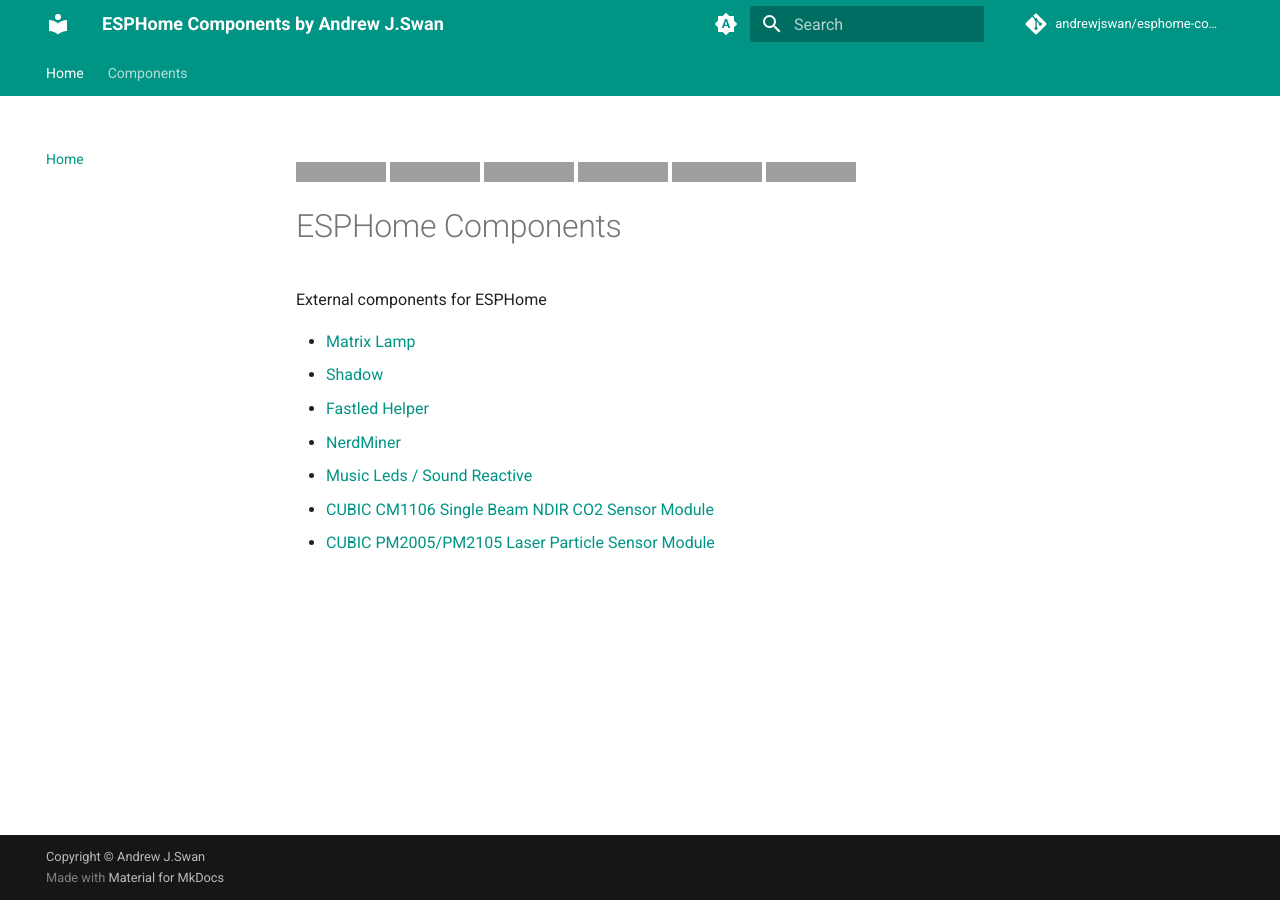
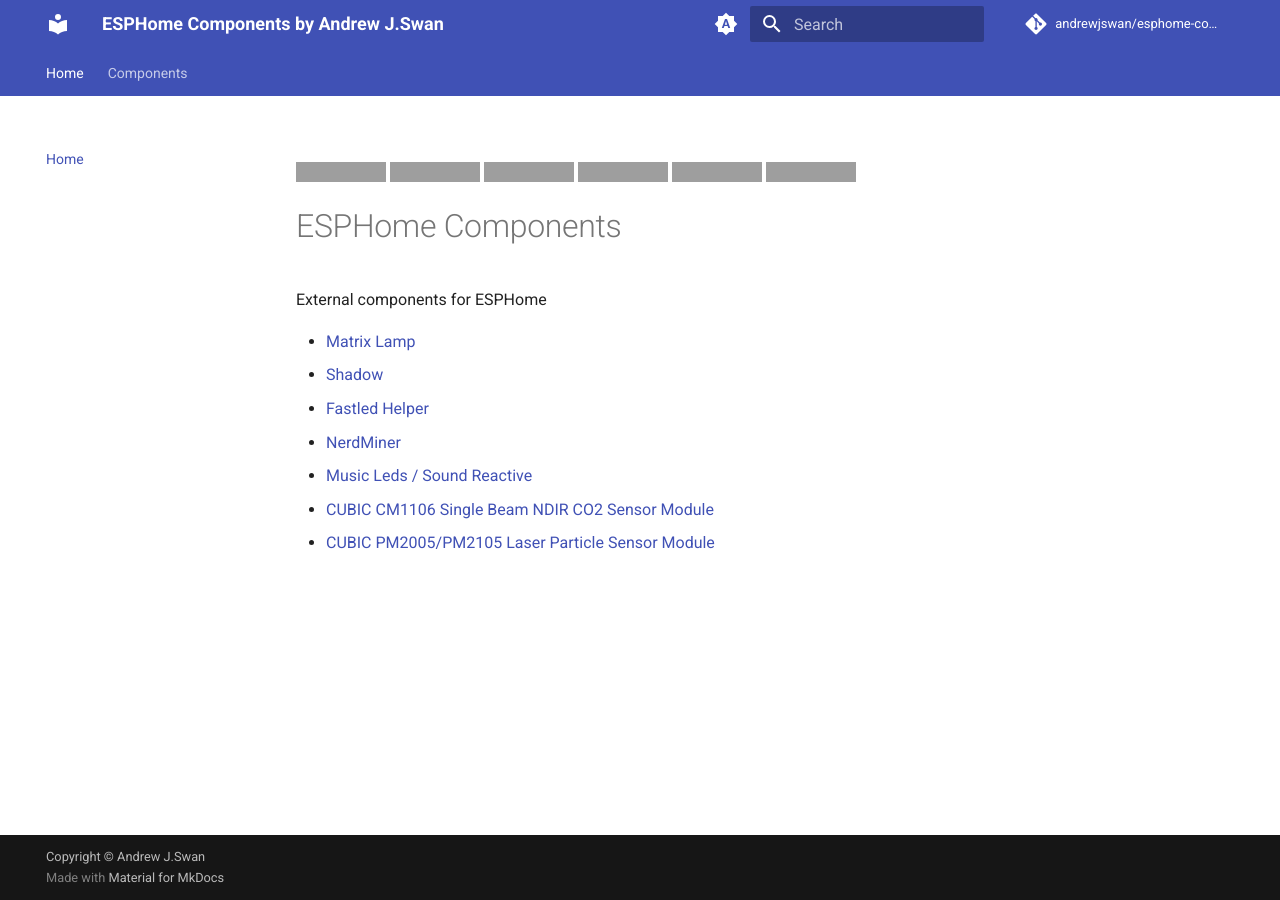
Before and after one commit to andrewjswan/esphome-components, an MkDocs documentation site: the page built from docs/index.md, in a window 1280 px wide. Built offline with MkDocs 1.6.1 and Material for MkDocs 9.7.7, drawn with Linux system fonts in a browser that asks for light colours; comment, search, counter and statistics services are not loaded; grey boxes are pictures that could not be loaded.

Commit message:
Update mkdocs.yml

```diff
--- a/mkdocs.yml
+++ b/mkdocs.yml
@@ -35,8 +35,6 @@
       toggle:
         icon: material/brightness-auto
         name: Switch to light mode
-      primary: teal
-      accent: teal
 
     # Palette toggle for light mode
     - media: "(prefers-color-scheme: light)"
@@ -44,8 +42,6 @@
       toggle:
         icon: material/brightness-7
         name: Switch to dark mode
-      primary: teal
-      accent: teal
 
     # Palette toggle for dark mode
     - media: "(prefers-color-scheme: dark)"
@@ -53,8 +49,6 @@
       toggle:
         icon: material/brightness-4
         name: Switch to system preference
-      primary: teal
-      accent: teal
 
 markdown_extensions:
   - pymdownx.highlight:
```
